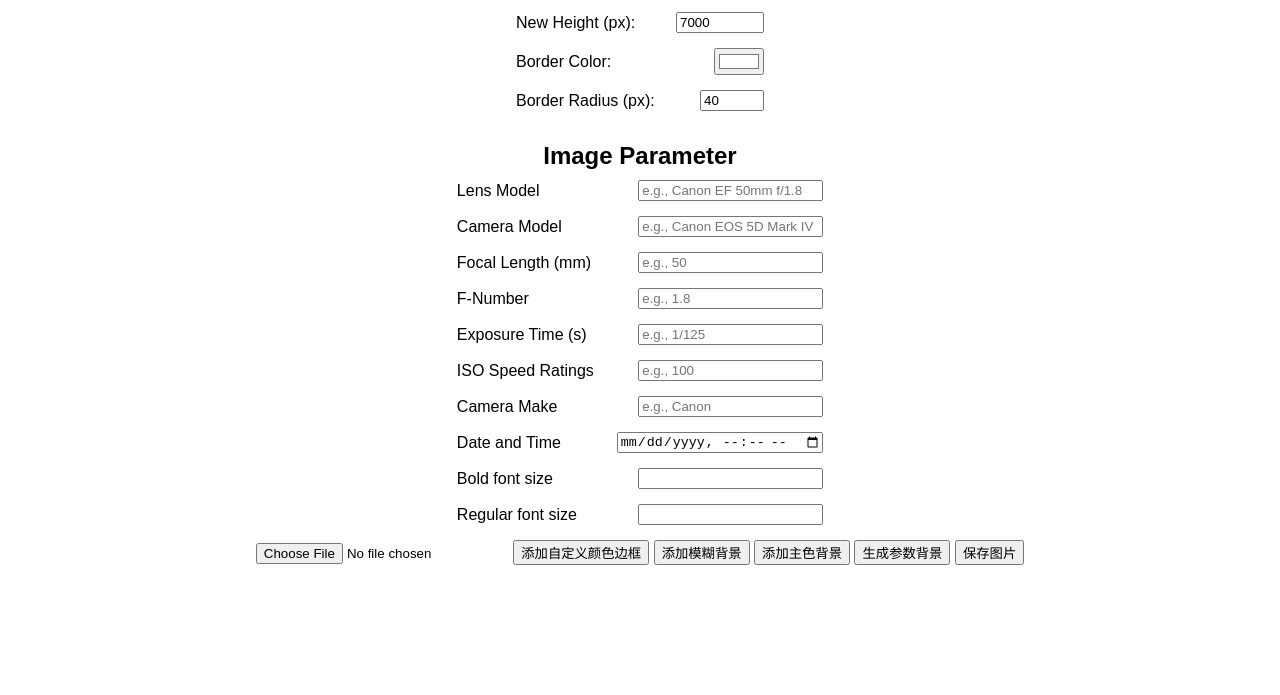
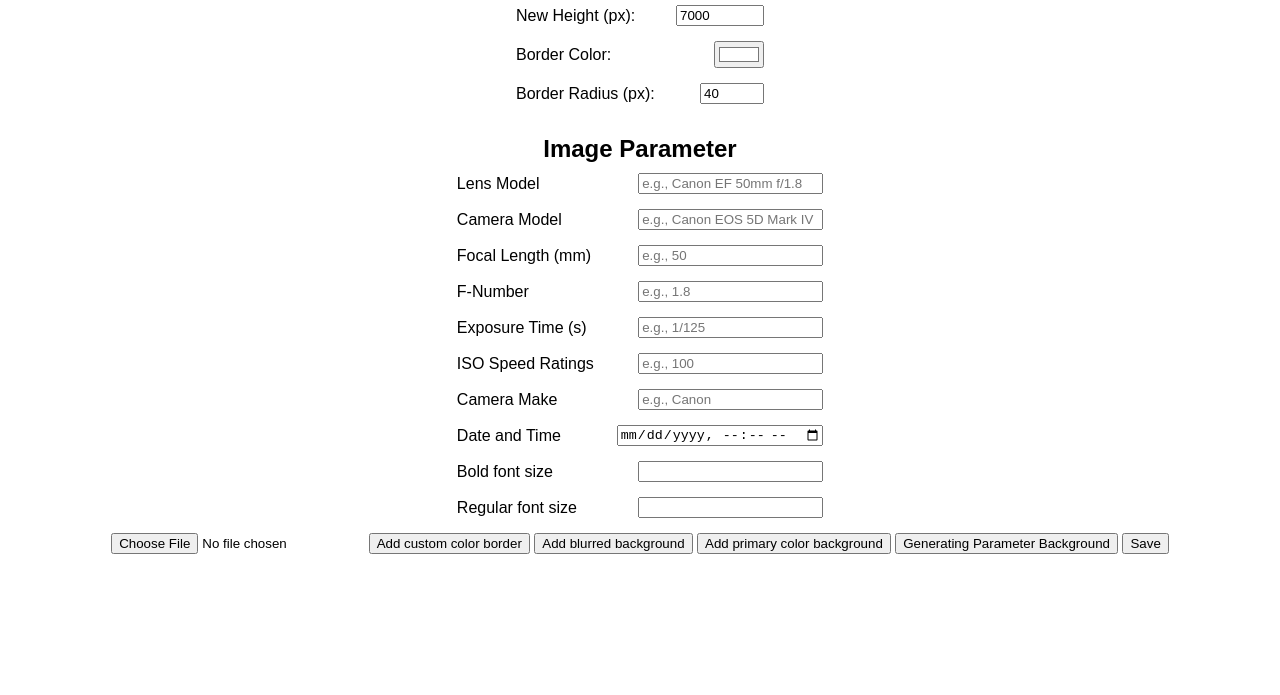
Before and after one commit to AtomChen0425/Photo_Tool, a plain HTML site: page index.html in a window 1280 px wide. Shown: the part 105-800 px from the top of the page. Drawn offline with Linux system fonts and the light colour scheme.

Commit message:
feat: update image background processing page

```diff
--- a/index.html
+++ b/index.html
@@ -3,7 +3,7 @@
 <head>
     <meta charset="UTF-8">
     <meta name="viewport" content="width=device-width, initial-scale=1.0">
-    <title>图片背景处理</title>
+    <title>Image background processing</title>
     <style>
         body {
             font-family: Arial, sans-serif;
@@ -64,7 +64,7 @@
     </style>
 </head>
 <body>
-    <h1>图片背景处理</h1>
+    <h1>Image background processing</h1>
 
     <div class="controls">
         <div class="control-group">
@@ -132,12 +132,12 @@
         </div>
         <div class="buttons">
             <input type="file" id="imageUploader" accept="image/*">
-            <button id="addWhiteBorder">添加自定义颜色边框</button>
-            <button id="addBlurredBackground">添加模糊背景</button>
-            <button id="addDominantColor">添加主色背景</button>
+            <button id="addWhiteBorder">Add custom color border</button>
+            <button id="addBlurredBackground">Add blurred background</button>
+            <button id="addDominantColor">Add primary color background</button>
 
-            <button type="button" onclick="generateImage()">生成参数背景</button>
-            <button id="saveImage">保存图片</button>
+            <button type="button" onclick="generateImage()">Generating Parameter Background</button>
+            <button id="saveImage">Save</button>
         </div>
     <!-- <canvas id="canvas" width="500" height="500"></canvas> -->
     <div class="imageContainer" id="imageContainer"></div>
```
